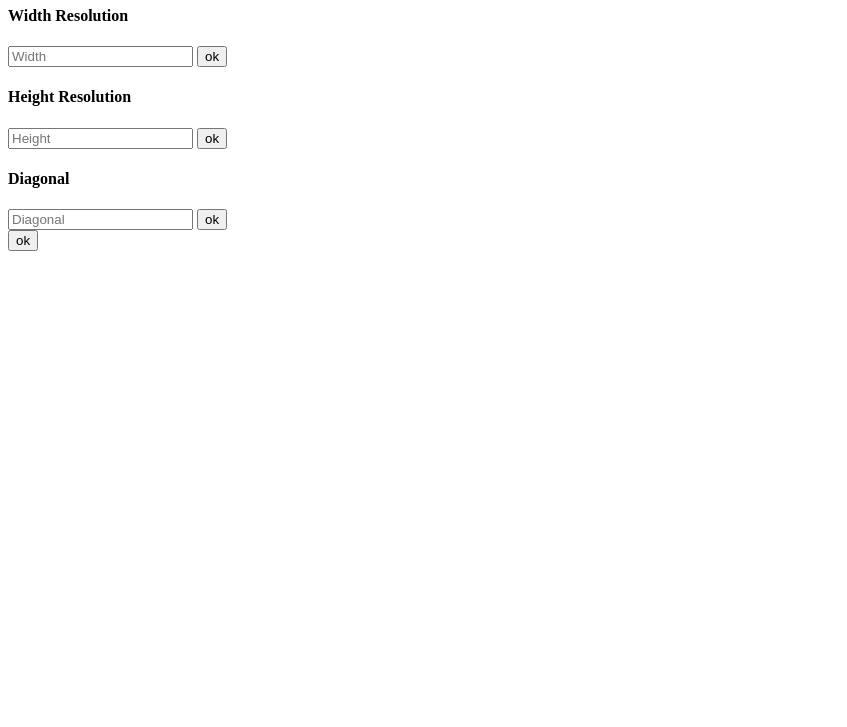
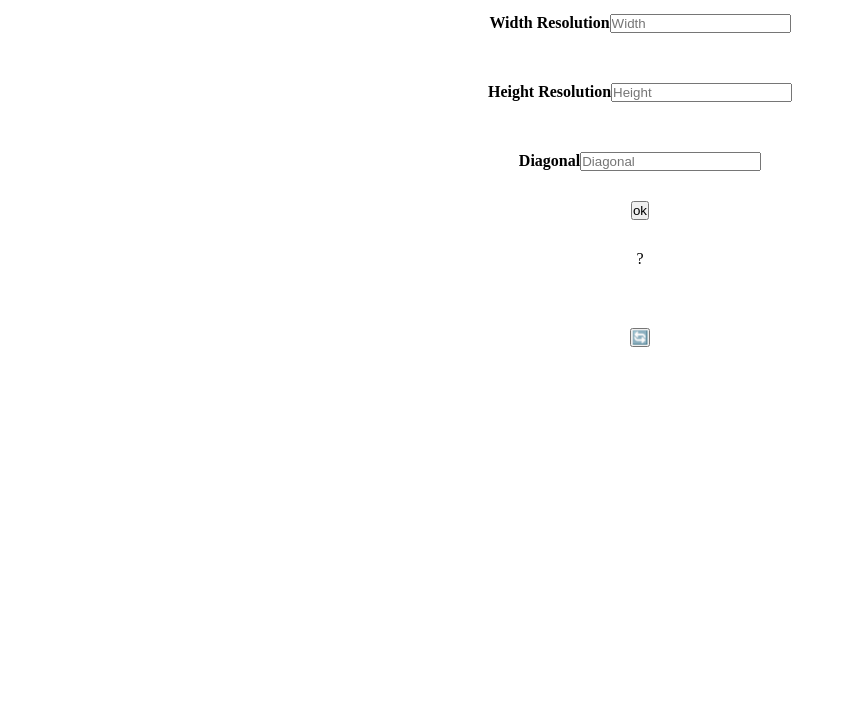
Before and after one commit to Batoru1/ppi-counter, a plain HTML site: page index.html in a window 1280 px wide. Shown: the part 73-800 px from the top of the page, without its empty margins (0-847 px from the left). Drawn offline with Linux system fonts and the light colour scheme.

Commit message:
functionally working almost no styling

```diff
--- a/app.js
+++ b/app.js
@@ -1,7 +1,3 @@
-const countPpi = function (width, height, diagonal) {
-  return Math.sqrt(width ** 2 + height ** 2) / diagonal;
-};
-
 // let widthRes;
 // let heightRes;
 // let diagonal;
@@ -12,9 +8,23 @@ const countPpi = function (width, height, diagonal) {
 
 // countPpi();
 
-console.log(countPpi(2560, 1440, 32));
+// const countPpi = function (widthRes, heightRes, diagonal) {
+//   return Math.sqrt(widthRes ** 2 + heightRes ** 2) / diagonal;
+// };
+// console.log(countPpi(2560, 1440, 32));
 
-const widthRes = function () {
-  const inputWidth = document.getElementsByClassName('width');
-  const width = inputWidth.value;
+const countPpi = function (width, height, diagonal) {
+  return Math.sqrt(width ** 2 + height ** 2) / diagonal;
 };
+
+document.querySelector('.btn').addEventListener('click', function () {
+  let widthRes = Number(document.querySelector('.dataW').value);
+  let heightRes = Number(document.querySelector('.dataH').value);
+  let diagonal = Number(document.querySelector('.dataD').value);
+
+  document.querySelector('.result').textContent = countPpi(
+    widthRes,
+    heightRes,
+    diagonal
+  );
+});
--- a/index.html
+++ b/index.html
@@ -10,26 +10,26 @@
     <h1>ppi-counter</h1>
 
     <form class="input">
-      <div>
+      <div class="width">
         <h4>Width Resolution</h4>
-        <input type="text" placeholder="Width" class="width" />
-        <button>ok</button>
+        <input type="text" placeholder="Width" class="dataW" />
       </div>
-      <div>
+      <div class="height">
         <h4>Height Resolution</h4>
-        <input type="text" placeholder="Height" class="height" />
-        <button>ok</button>
+        <input type="text" placeholder="Height" class="dataH" />
       </div>
-      <div>
+      <div class="diagonal">
         <h4>Diagonal</h4>
-        <input type="text" placeholder="Diagonal" class="diagonal" />
-        <button>ok</button>
+        <input type="text" placeholder="Diagonal" class="dataD" />
       </div>
     </form>
-    <div class="btn">
-      <button>ok</button>
+    <div class="container">
+      <button class="btn">ok</button>
     </div>
-
+    <div class="result">?</div>
+    <div class="container">
+      <button class="reset">🔄</button>
+    </div>
     <script src="app.js"></script>
   </body>
 </html>
--- a/styles.css
+++ b/styles.css
@@ -1,12 +1,43 @@
+* {
+  margin: 0;
+  padding: 0;
+  box-sizing: border-box;
+}
+
+h1 {
+  text-align: center;
+}
+
+.container {
+  display: flex;
+  justify-content: center;
+  margin-top: 30px;
+}
+
 .width {
+  display: flex;
+  justify-content: center;
+  margin-top: 50px;
 }
 
 .height {
+  display: flex;
+  justify-content: center;
+  margin-top: 50px;
 }
 
 .diagonal {
+  display: flex;
+  justify-content: center;
+  margin-top: 50px;
 }
 
-.btn {
-  display: flex;
+.result {
+  text-align: center;
+  margin-top: 30px;
 }
+
+.reset {
+  text-align: center;
+  margin-top: 30px;
+}
```
Also changed, not shown: 1 other file.
